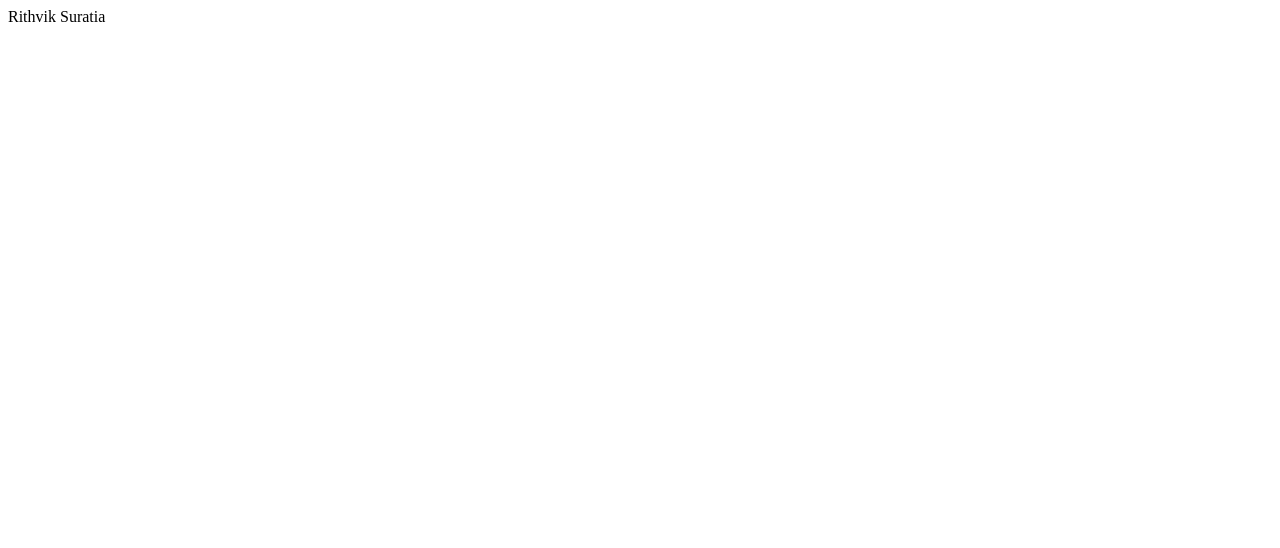
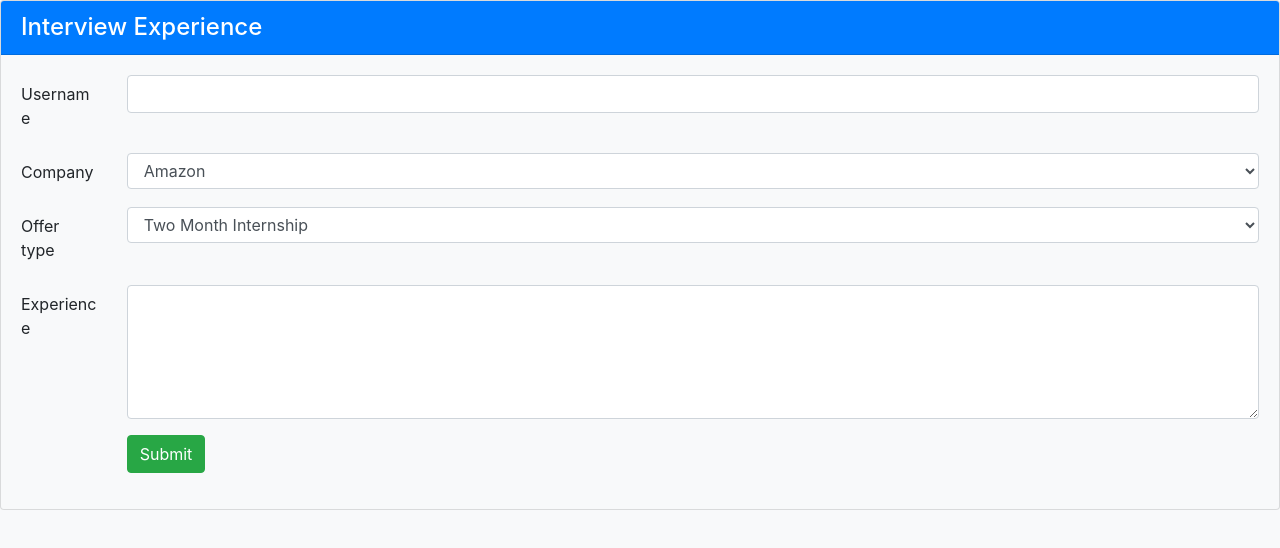
Before and after one commit to dmitri-sandvic/trial_repo, a website: page index.html in a window 1280 px wide. Drawn offline with nearby package versions, Linux system fonts and the light colour scheme.

Commit message:
Updated index.html

```diff
--- a/index.html
+++ b/index.html
@@ -1,11 +1,63 @@
 <!DOCTYPE html>
-<html>
+<html lang="en">
 <head>
-	<title></title>
+	<title>InterviewHub</title>
+	<meta charset="utf-8">
+	<meta name="viewport" content="width=device-width, initial-scale=1">
+	<link rel="stylesheet" href="https://maxcdn.bootstrapcdn.com/bootstrap/4.3.1/css/bootstrap.min.css">
+	<script src="https://ajax.googleapis.com/ajax/libs/jquery/3.4.1/jquery.min.js"></script>
+	<script src="https://cdnjs.cloudflare.com/ajax/libs/popper.js/1.14.7/umd/popper.min.js"></script>
+	<script src="https://maxcdn.bootstrapcdn.com/bootstrap/4.3.1/js/bootstrap.min.js"></script>
 </head>
-<body>
-
-Rithvik Suratia
-
+<body class="bg-light">
+	<div class="card bg-light">
+		<div class="card-header bg-primary">
+			<h4 class="mb-0 text-white">Interview Experience</h4>
+		</div>
+		<div class="card-body">
+			<form class="form" role="form" autocomplete="off">
+				<div class="form-group row">
+					<label class="col-lg-1 col-form-label form-control-label">Username</label>
+					<div class="col-lg-11">
+						<input class="form-control" type="text">
+					</div>
+				</div>
+				<div class="form-group row">
+					<label class="col-lg-1 col-form-label form-control-label">Company</label>
+					<div class="col-lg-11">
+						<select id="company" class="form-control" size="0">
+							<option value="amazon">Amazon</option>
+							<option value="media.net">Media.net</option>
+							<option value="samsung">Samsung</option>
+							<option value="tcs">Tata Consultancy Services</option>
+							<option value="microsoft">Microsoft</option>
+						</select>
+					</div>
+				</div>
+				<div class="form-group row">
+					<label class="col-lg-1 col-form-label form-control-label">Offer type</label>
+					<div class="col-lg-11">
+						<select id="offer_type" class="form-control" size="0">
+							<option value="2m-internship">Two Month Internship</option>
+							<option value="6m-internship">Six Month Internship</option>
+							<option value="fte">FTE</option>
+						</select>
+					</div>
+				</div>
+				<div class="form-group row">
+					<label class="col-lg-1 col-form-label form-control-label">Experience</label>
+					<div class="col-lg-11">
+						<textarea class="form-control" rows="5" id="experience"></textarea>
+					</div>
+				</div>
+				<div class="form-group row">
+					<label class="col-lg-1 col-form-label form-control-label"></label>
+					<div class="col-lg-11">
+						<button class="btn btn-success">Submit</button>
+					</div>
+				</div>
+			</form>
+		</div>
+	</div>
 </body>
 </html>
```
